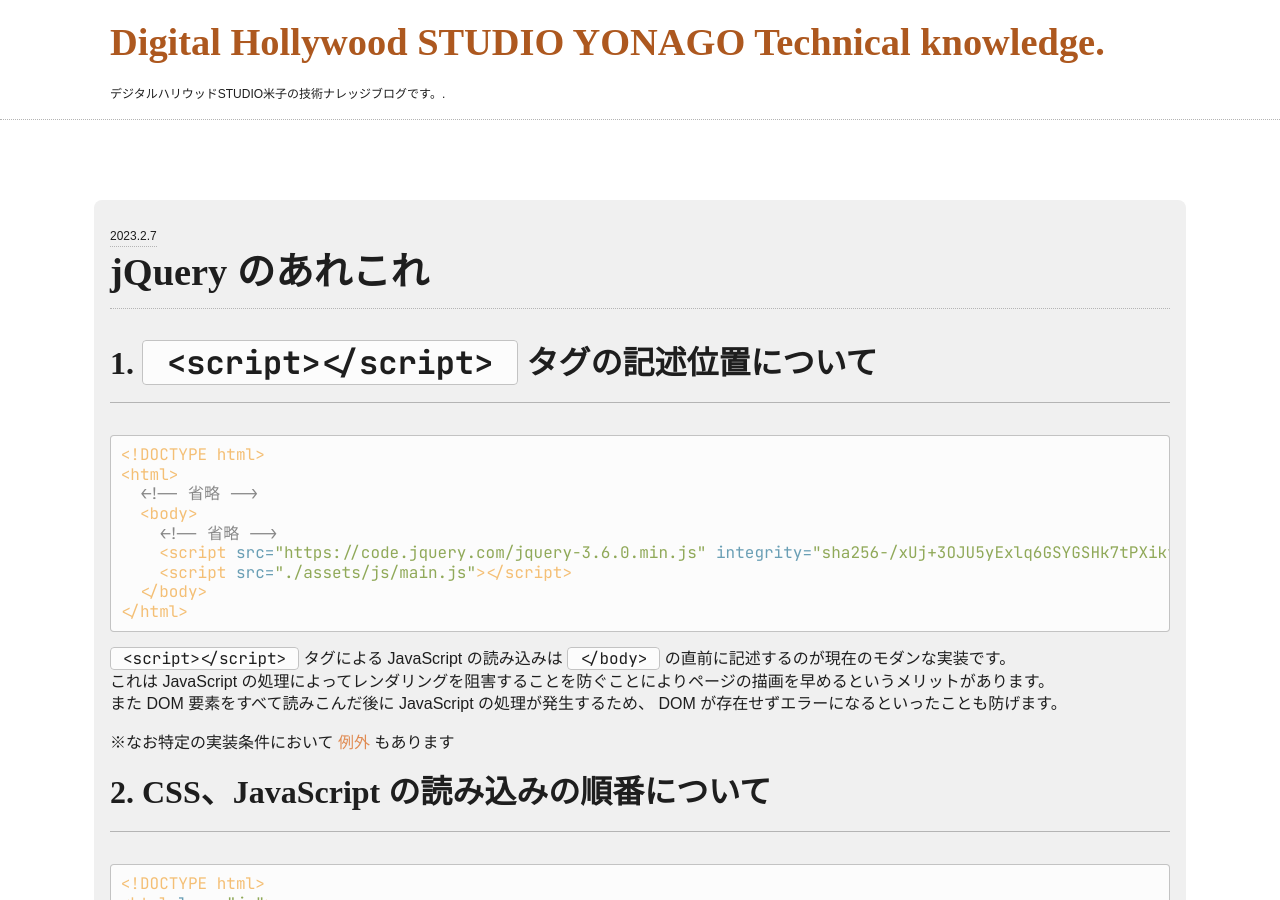
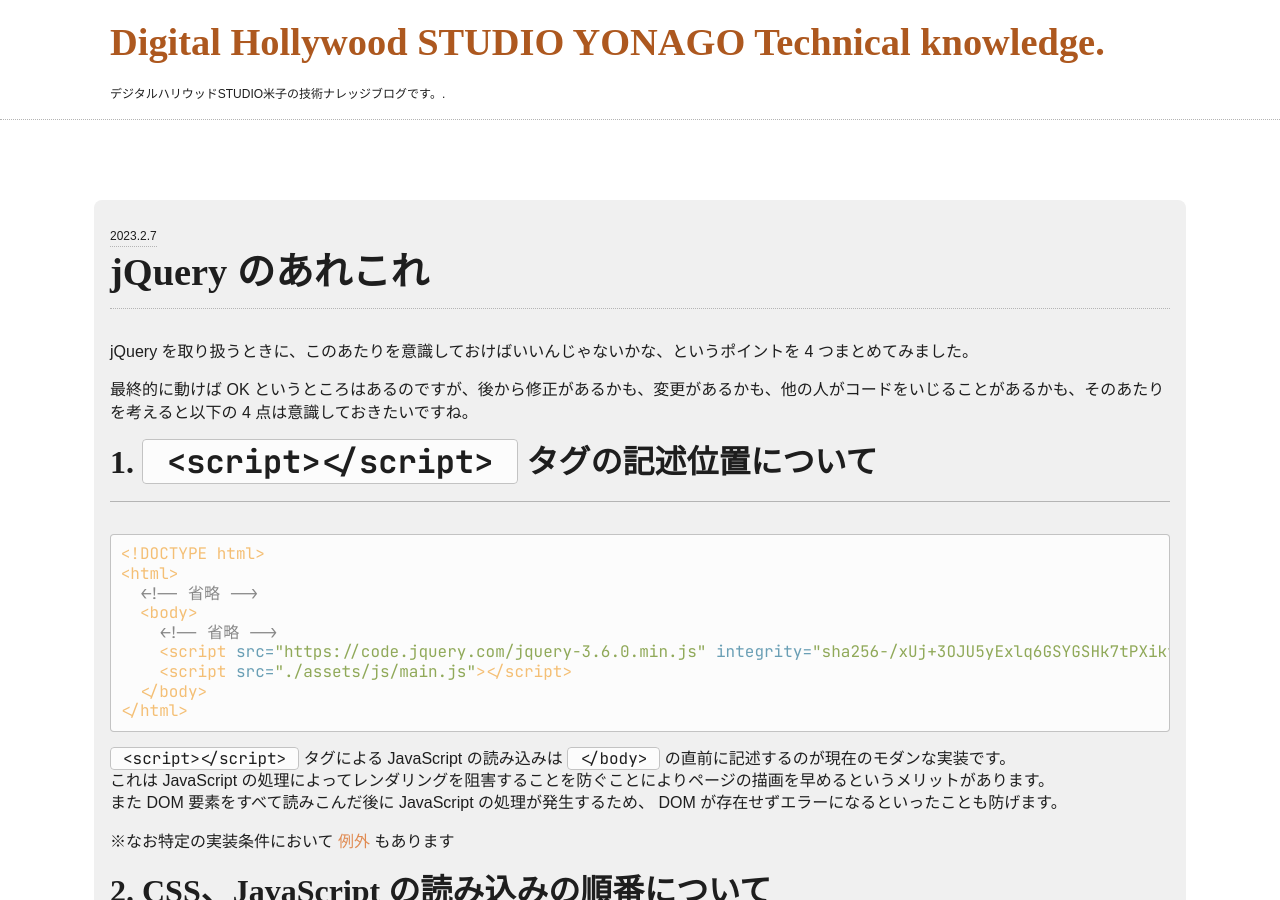
Before and after one commit to dhws-yonago/dhws-yonago.github.io, a Jekyll site: the page built from _posts/2023-02-07-all-about-jquery.md, in a window 1280 px wide and 900 px high. Built offline with Jekyll 4.4.1, drawn with Linux system fonts in a browser that asks for light colours; some web fonts are replaced.

Commit message:
Added to post.

```diff
--- a/_posts/2023-02-07-all-about-jquery.md
+++ b/_posts/2023-02-07-all-about-jquery.md
@@ -7,7 +7,9 @@ tags:
   - coding
 ---
 
+jQuery を取り扱うときに、このあたりを意識しておけばいいんじゃないかな、というポイントを 4 つまとめてみました。
 
+最終的に動けば OK というところはあるのですが、後から修正があるかも、変更があるかも、他の人がコードをいじることがあるかも、そのあたりを考えると以下の 4 点は意識しておきたいですね。
 
 <!--more-->
 
```
